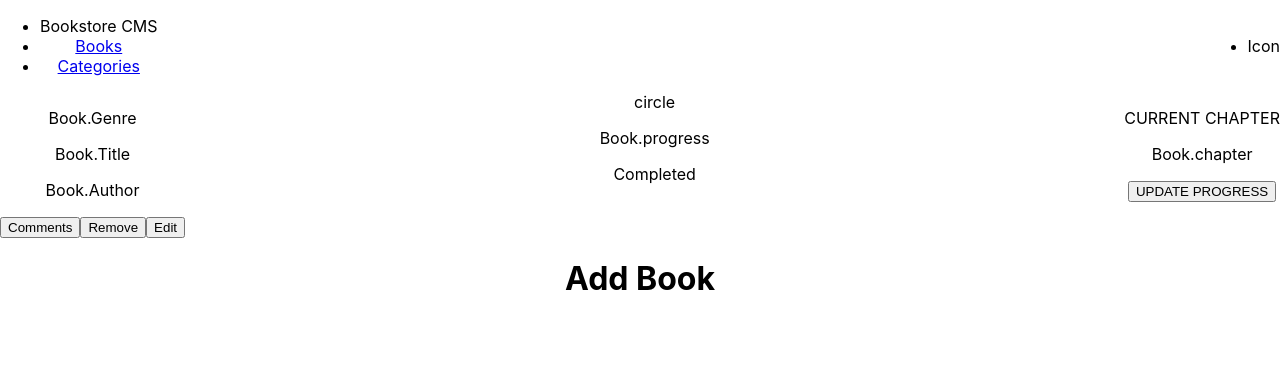
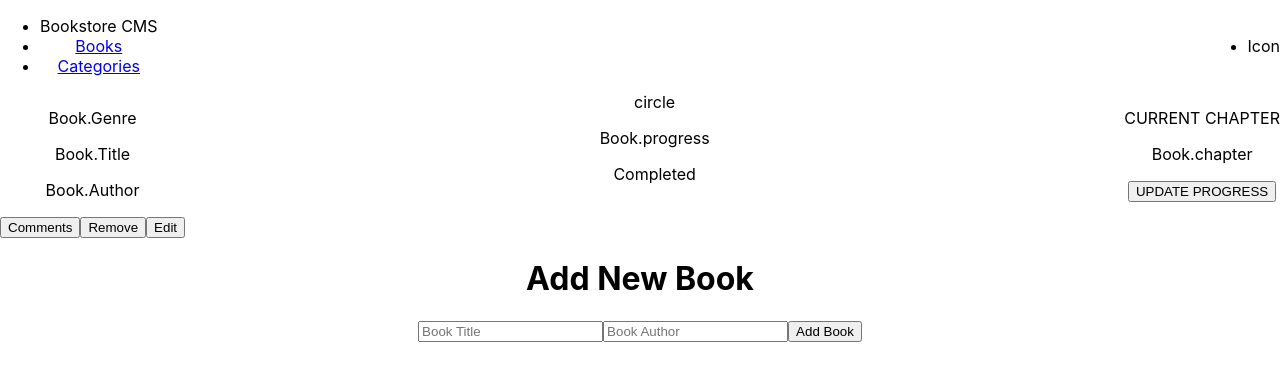
Before and after one commit to iamsjunaid/Bookstore, a React (Create React App) app: page / in a window 1280 px wide. Shown: the top 380 px of the page. Built offline with nearby package versions, Linux system fonts and the light colour scheme; the HTML template or start-up script is replaced by a standard one.

Commit message:
fix linter errors

```diff
--- a/src/components/AddBook.jsx
+++ b/src/components/AddBook.jsx
@@ -1,6 +1,13 @@
 const AddBook = () => (
   <div>
-    <h1>Add Book</h1>
+    <h1>Add New Book</h1>
+    <form action="submit">
+      <input type="text" placeholder="Book Title" />
+      <input type="text" placeholder="Book Author" />
+      <button type="submit">
+        <span>Add Book</span>
+      </button>
+    </form>
   </div>
 );
 
```
Also changed, not shown: src/components/styles/Navbar.css (+5 -5 lines).
